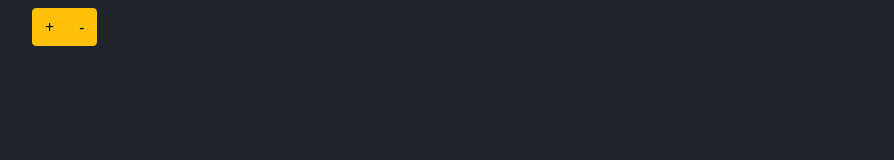
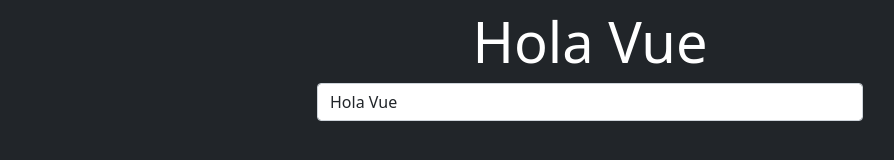
Before and after one commit to estudios-cursos-tutoriales/vuejs, a plain HTML site: page index.html in a window 1280 px wide. Shown: the whole page, without its empty margins (50-944 px from the left). Drawn offline with nearby package versions, Linux system fonts and the light colour scheme.

Commit message:
⬆️ Uploand

```diff
--- a/index.html
+++ b/index.html
@@ -11,29 +11,33 @@
 </head>
 <body class="bg-dark">
 
-    <div id="app" class="container mt-2">
-        <img v-bind:src="img" v-bind:alt="img">
+    <div class="container mt-2">
+        <div class="row">
+            <div class="col-lg-6 offset-lg-3">
+                <div id="app" class="">
+
+                </div>
+
+            </div>
+        </div>
     </div>
     <script>
         const vm = Vue.createApp({
             data() {
                 return {
-                    evt: "submit",
-                    counter: 0
+                    text: "Hola Vue"
                 };
             },
-            methods: {
-                increment(){
-                    this.counter++;
-                    console.log("Click");
-                }
-            },
-            template: `<form v-on:[evt].prevent="increment">
-                            <div class="btn-group" role="group" aria-label="Basic mixed styles example">
-                                <button type="button" class="btn btn-warning">+</button>
-                                <button type="button" class="btn btn-warning">-</button>
-                            </div>
-                        </form>`
+            template: `
+                <h2 class="display-4 text-center text-white">{{ text }}</h2>
+                <div class="mb-3">
+                    <input
+                        type="text"
+                        class="form-control"
+                        v-model="text"
+                    >
+                </div>
+            `
         }).mount("#app");
         console.log(vm);
     </script>
```
